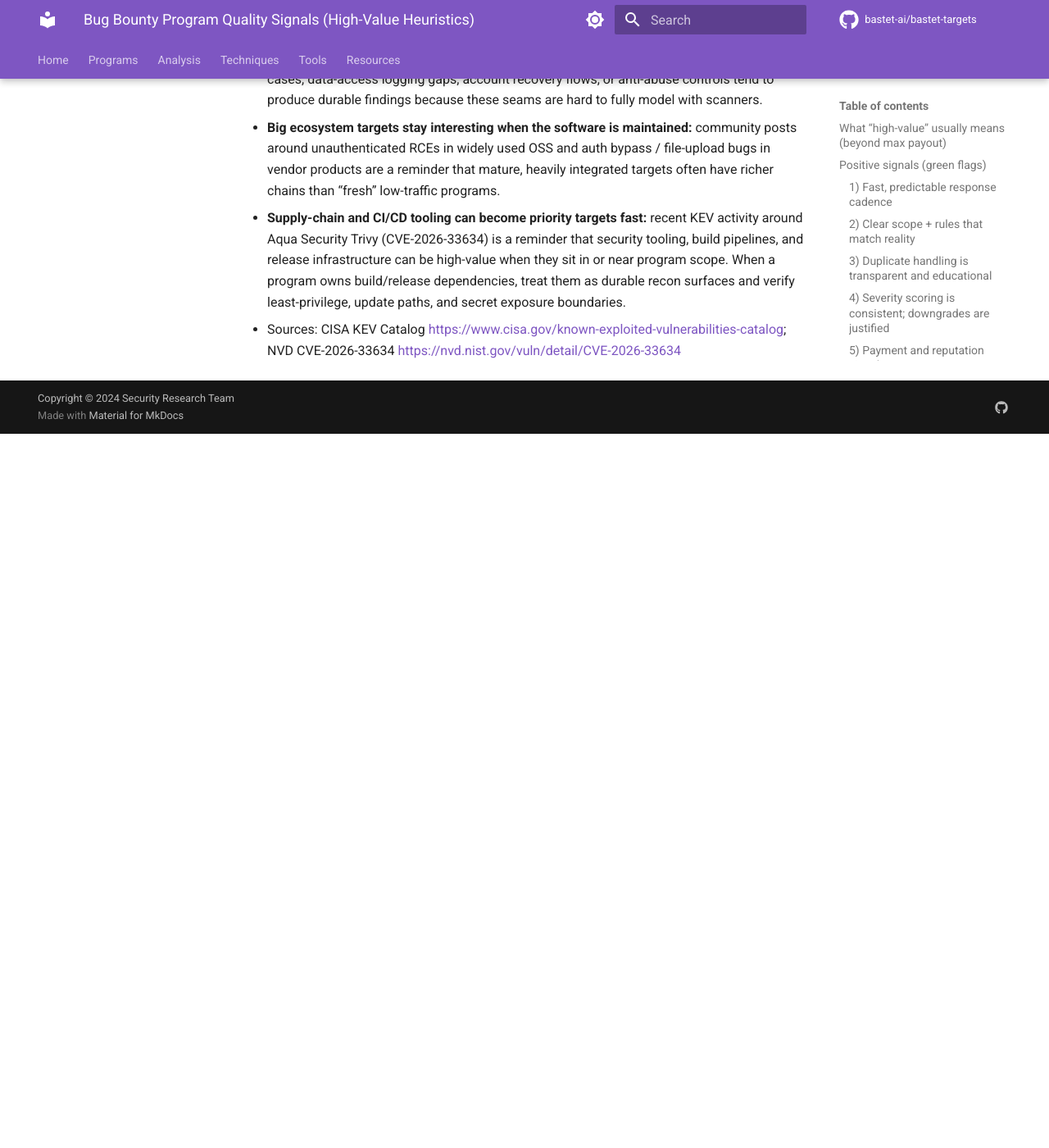
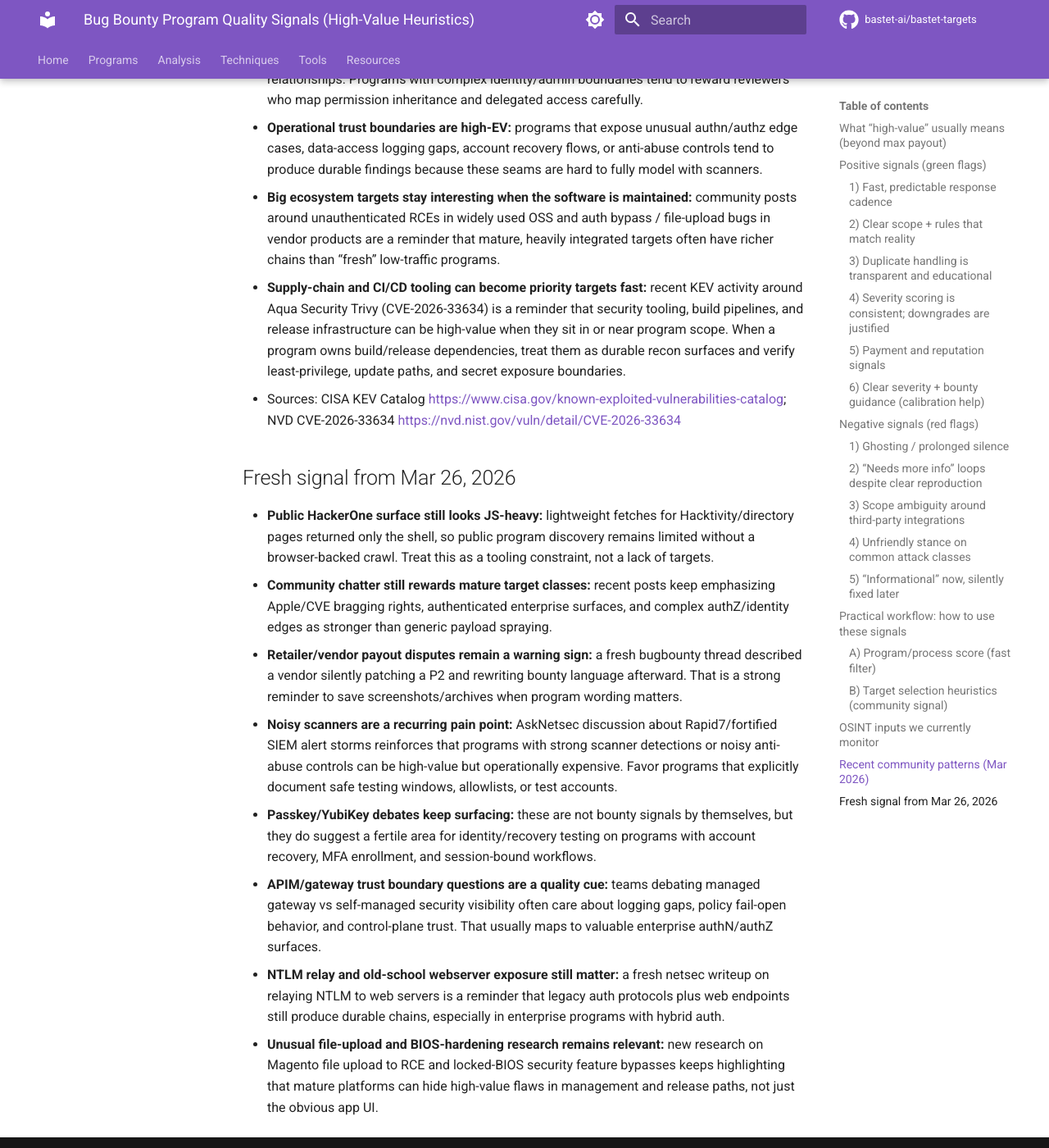
Before and after one commit to bastet-ai/bastet-targets, an MkDocs documentation site: the page built from docs/program-quality-signals.md, in a window 1280 px wide and 1400 px high, scrolled down 5060 px. Shown: the whole window at 82% size. Built offline with MkDocs 1.6.1 and Material for MkDocs 9.7.7, drawn with Linux system fonts in a browser that asks for light colours; comment, search, counter and statistics services are not loaded; before the commit the page ends 5589 px from its top, so only the background shows below that; some of the changed text lies outside the part shown.

Commit message:
Update program quality signals from recent community chatter

```diff
--- a/docs/program-quality-signals.md
+++ b/docs/program-quality-signals.md
@@ -136,9 +136,21 @@
 - **Reporter treatment is a quality signal:** when a clear, high-impact report gets ignored, delayed, or the researcher is publicly/privately shut out, that’s a strong red flag for future triage friction. Fast, respectful contact paths matter as much as payout tables.
 - **Public program wording is itself a signal:** descriptions like “scanners are unlikely to help,” “creative researchers,” or “soft-launch / invite-only” often imply higher manual EV and lower duplicate pressure than generic, spray-and-pray targets.
 - **Reward-policy drift is a quality signal:** if a vendor quietly deletes or rewrites a bounty promise after a report is filed, that’s a strong warning sign for payout friction and inconsistent triage. Archive the original wording if you rely on public program language.
+- **Ghosting + policy drift together are especially bad:** when a program is slow to triage *and* changes wording midstream, assume weaker researcher advocacy and higher escalation overhead.
 - **Edge/platform programs can be disproportionately valuable:** CDN, WAF, IAM, proxy, auth gateway, and identity layers can expose cross-tenant or origin-pivot bugs that ordinary app-only scopes miss, but they usually reward careful chain-building more than commodity fuzzing.
 - **Enterprise identity permissions are still a rich seam:** community discussion keeps surfacing bugs around foreign enterprise apps, overbroad API grants, and Entra-style trust relationships. Programs with complex identity/admin boundaries tend to reward reviewers who map permission inheritance and delegated access carefully.
 - **Operational trust boundaries are high-EV:** programs that expose unusual authn/authz edge cases, data-access logging gaps, account recovery flows, or anti-abuse controls tend to produce durable findings because these seams are hard to fully model with scanners.
 - **Big ecosystem targets stay interesting when the software is maintained:** community posts around unauthenticated RCEs in widely used OSS and auth bypass / file-upload bugs in vendor products are a reminder that mature, heavily integrated targets often have richer chains than “fresh” low-traffic programs.
 - **Supply-chain and CI/CD tooling can become priority targets fast:** recent KEV activity around Aqua Security Trivy (CVE-2026-33634) is a reminder that security tooling, build pipelines, and release infrastructure can be high-value when they sit in or near program scope. When a program owns build/release dependencies, treat them as durable recon surfaces and verify least-privilege, update paths, and secret exposure boundaries.
   - Sources: CISA KEV Catalog <https://www.cisa.gov/known-exploited-vulnerabilities-catalog>; NVD CVE-2026-33634 <https://nvd.nist.gov/vuln/detail/CVE-2026-33634>
+
+## Fresh signal from Mar 26, 2026
+
+- **Public HackerOne surface still looks JS-heavy:** lightweight fetches for Hacktivity/directory pages returned only the shell, so public program discovery remains limited without a browser-backed crawl. Treat this as a tooling constraint, not a lack of targets.
+- **Community chatter still rewards mature target classes:** recent posts keep emphasizing Apple/CVE bragging rights, authenticated enterprise surfaces, and complex authZ/identity edges as stronger than generic payload spraying.
+- **Retailer/vendor payout disputes remain a warning sign:** a fresh bugbounty thread described a vendor silently patching a P2 and rewriting bounty language afterward. That is a strong reminder to save screenshots/archives when program wording matters.
+- **Noisy scanners are a recurring pain point:** AskNetsec discussion about Rapid7/fortified SIEM alert storms reinforces that programs with strong scanner detections or noisy anti-abuse controls can be high-value but operationally expensive. Favor programs that explicitly document safe testing windows, allowlists, or test accounts.
+- **Passkey/YubiKey debates keep surfacing:** these are not bounty signals by themselves, but they do suggest a fertile area for identity/recovery testing on programs with account recovery, MFA enrollment, and session-bound workflows.
+- **APIM/gateway trust boundary questions are a quality cue:** teams debating managed gateway vs self-managed security visibility often care about logging gaps, policy fail-open behavior, and control-plane trust. That usually maps to valuable enterprise authN/authZ surfaces.
+- **NTLM relay and old-school webserver exposure still matter:** a fresh netsec writeup on relaying NTLM to web servers is a reminder that legacy auth protocols plus web endpoints still produce durable chains, especially in enterprise programs with hybrid auth.
+- **Unusual file-upload and BIOS-hardening research remains relevant:** new research on Magento file upload to RCE and locked-BIOS security feature bypasses keeps highlighting that mature platforms can hide high-value flaws in management and release paths, not just the obvious app UI.
```
